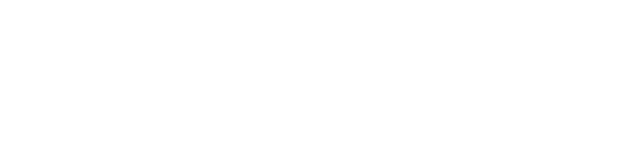
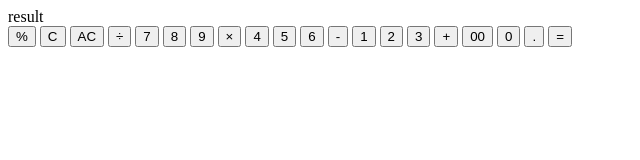
Before and after one commit to HastiSajadi/CalculatorJs, a plain HTML site: page index.html in a window 1280 px wide. Shown: the whole page, without its empty margins (0-640 px from the left). Drawn offline with Linux system fonts and the light colour scheme.

Commit message:
make cal skillet

```diff
--- a/index.html
+++ b/index.html
@@ -8,7 +8,33 @@
     <title>calculator</title>
 </head>
 <body>
-
+    <div class="cal-container">
+        <div class="result">
+            result
+        </div>
+        <div class="cal-keys">
+            <input type="button" value="%" class="item">
+            <input type="button" value="C" class="item">
+            <input type="button" value="AC" class="item">
+            <input type="button" value="÷" class="item">
+            <input type="button" value="7" class="item">
+            <input type="button" value="8" class="item">
+            <input type="button" value="9" class="item">
+            <input type="button" value="×" class="item">
+            <input type="button" value="4" class="item">
+            <input type="button" value="5" class="item">
+            <input type="button" value="6" class="item">
+            <input type="button" value="-" class="item">
+            <input type="button" value="1" class="item">
+            <input type="button" value="2" class="item">
+            <input type="button" value="3" class="item">
+            <input type="button" value="+" class="item">
+            <input type="button" value="00" class="item">
+            <input type="button" value="0" class="item">
+            <input type="button" value="." class="item">
+            <input type="button" value="=" class="item">
+        </div>
+    </div>
 
 
 
```
